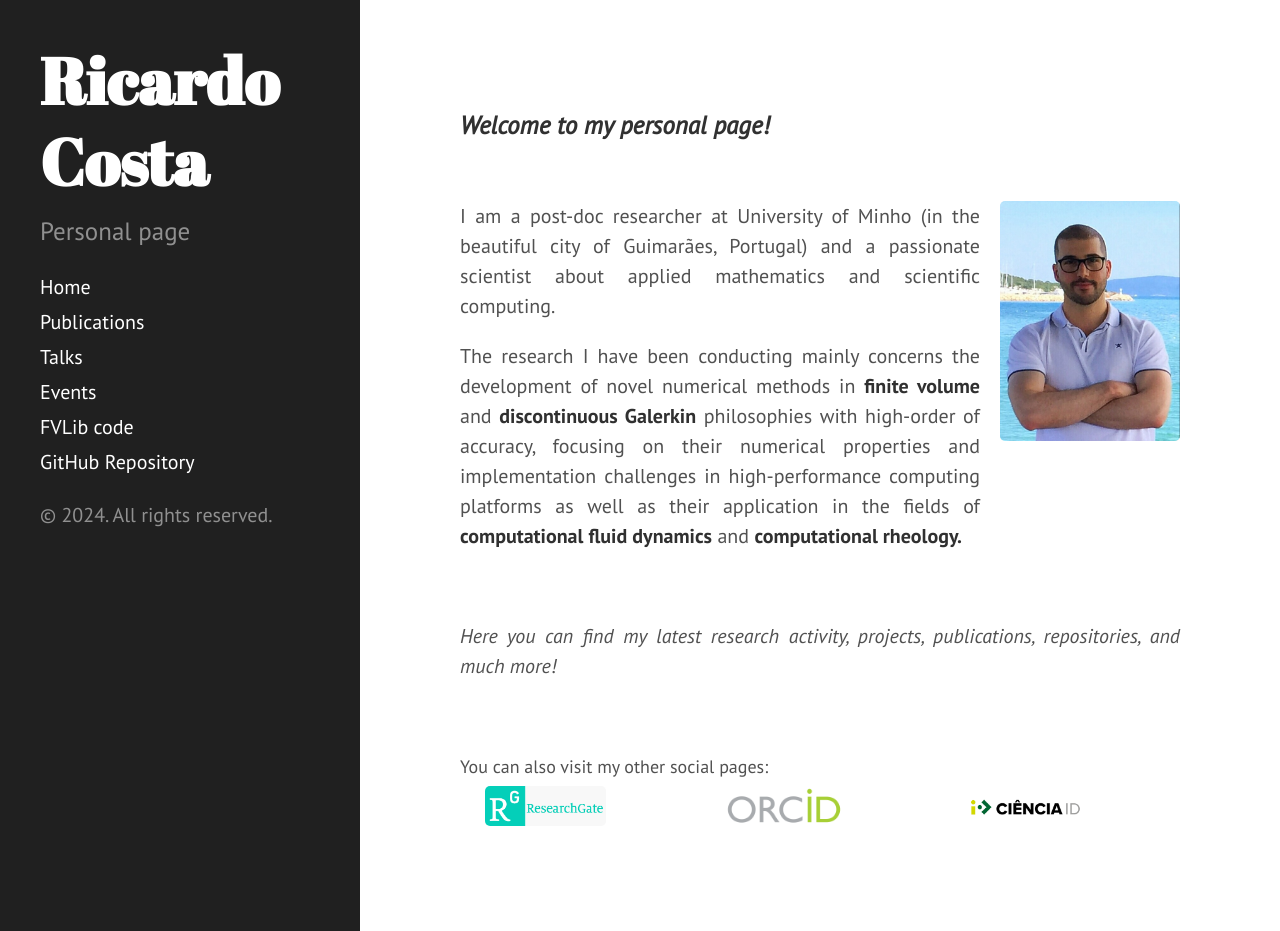
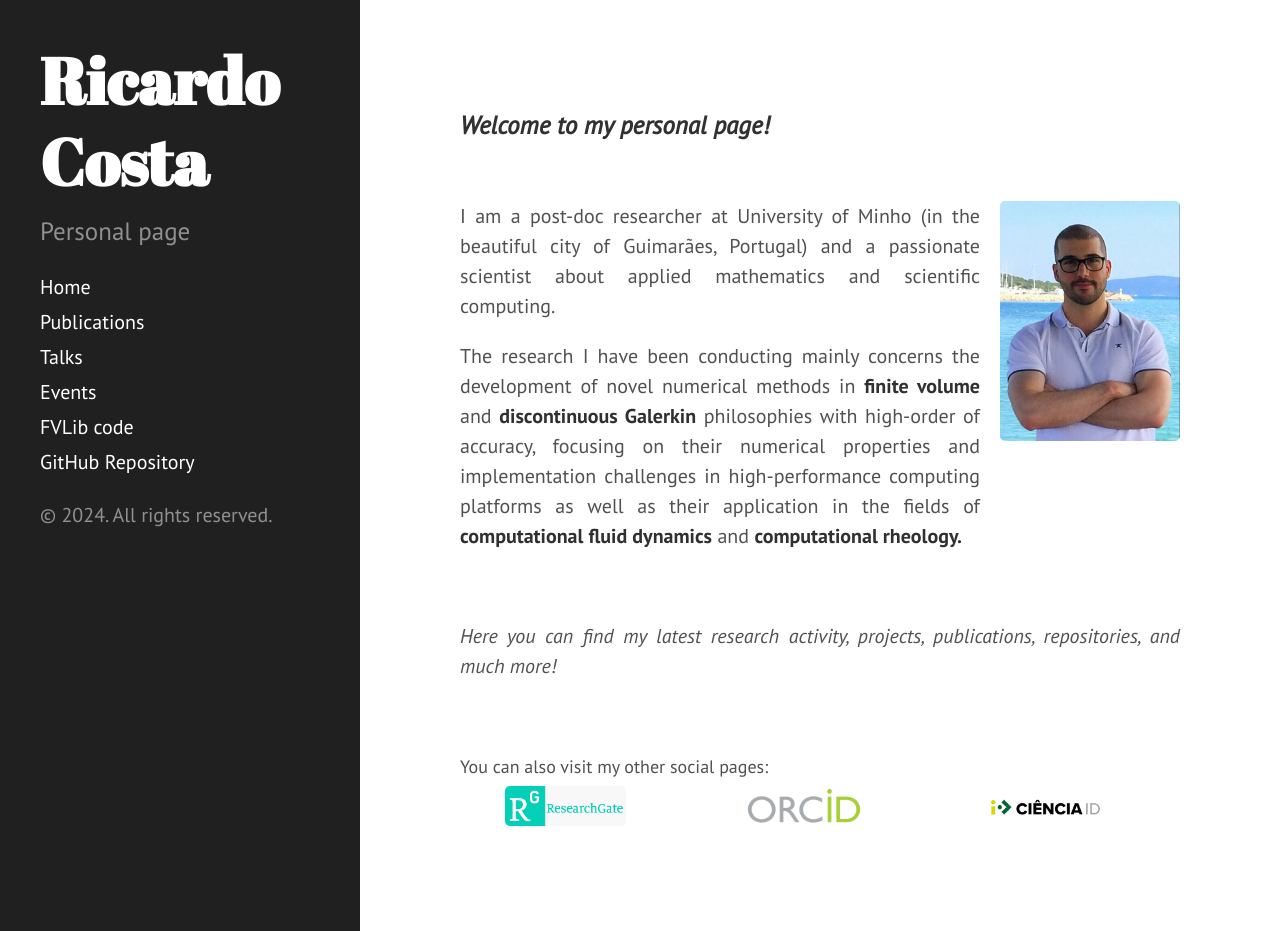
Before and after one commit to ricardodpcosta/ricardodpcosta.github.io, a Jekyll site: the page built from index.md, in a window 1280 px wide and 931 px high. Built offline with Jekyll 4.4.1, drawn with Linux system fonts in a browser that asks for light colours; Markdown is read by kramdown in place of the engine named in the settings.

Commit message:
Update index.md

```diff
--- a/index.md
+++ b/index.md
@@ -13,11 +13,11 @@ I am a post-doc researcher at University of Minho (in the beautiful city of Guim
 
 The research I have been conducting mainly concerns the development of novel numerical methods in **finite volume** and **discontinuous Galerkin** philosophies with high-order of accuracy, focusing on their numerical properties and implementation challenges in high-performance computing platforms as well as their application in the fields of **computational fluid dynamics** and **computational rheology.**
 
-&nbsp;
+<br>
 
 _Here you can find my latest research activity, projects, publications, repositories, and much more!_
 
-&nbsp;
+<br>
 
 <font size="4">
 You can also visit my other social pages:
@@ -26,17 +26,17 @@ You can also visit my other social pages:
 <div class="row">
   <div class="column-3">
     <a href="https://www.researchgate.net/profile/ricardo-costa-21">
-      <img style="height: 2em; margin-left: 1em;" src="public/researchgate.png">
+      <img style="height: 2em; margin-left: 2em;" src="public/researchgate.png">
     </a>
   </div>
   <div class="column-3">
     <a href="https://orcid.org/0000-0002-1904-8317">
-      <img style="height: 2em; margin-left: 1em;" src="public/orcid.png">
+      <img style="height: 2em; margin-left: 2em;" src="public/orcid.png">
     </a>
   </div>
   <div class="column-3">
     <a href="https://www.cienciavitae.pt/2F14-5623-03EB">
-      <img style="height: 2em; margin-left: 1em;" src="public/cienciaid.png">
+      <img style="height: 2em; margin-left: 2em;" src="public/cienciaid.png">
     </a>
   </div>
 </div>
```
